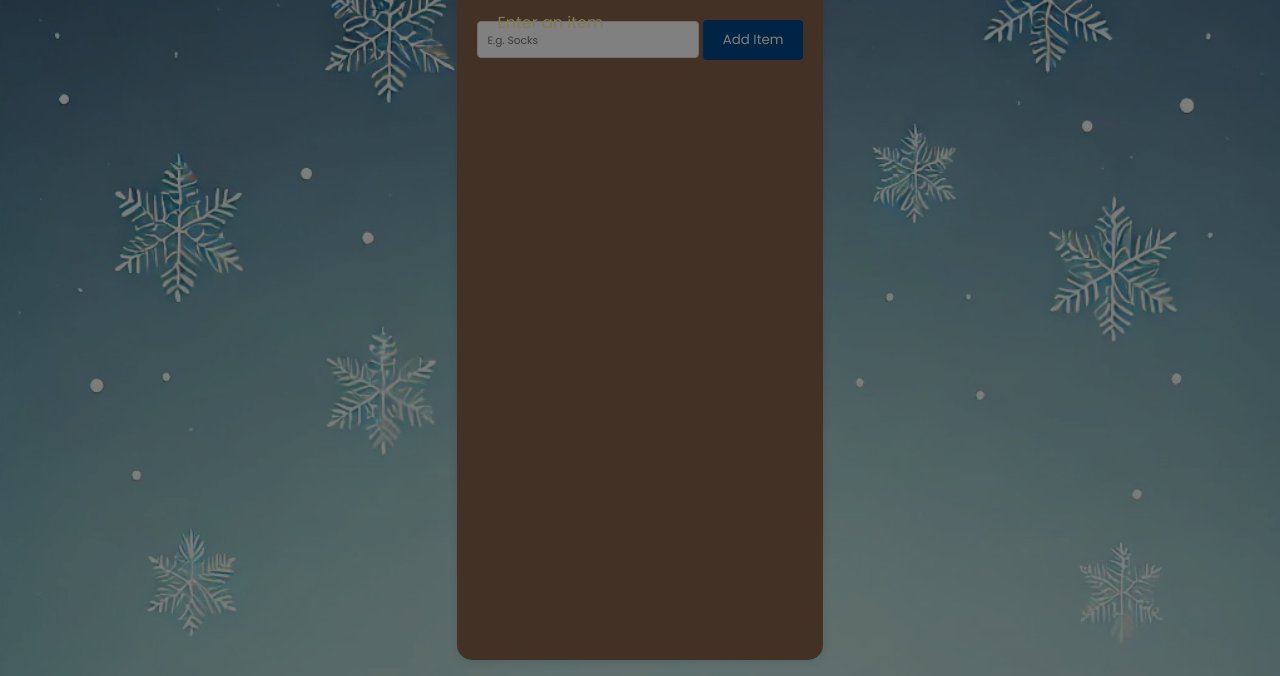
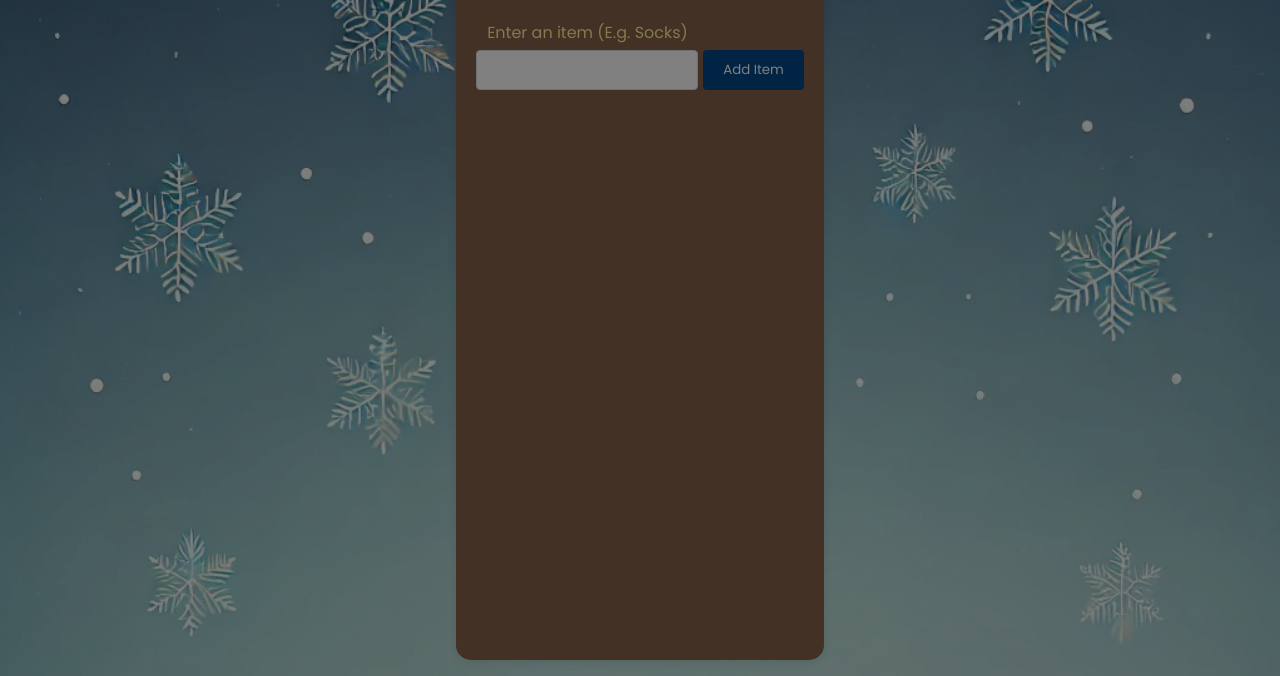
Before and after one commit to new-AF/Coding-Challenges, a website built with Vite: page Javascriptmas 2024 (Scrimba)/Day 1 - Grandpa's Gift List 🎅/index.html in a window 1280 px wide. Shown: the part 124-800 px from the top of the page. Built offline with nearby package versions, Linux system fonts and the light colour scheme; a web font is replaced by a local one.

Commit message:
update grid layout. dark theme

```diff
--- a/Javascriptmas 2024 (Scrimba)/Day 1 - Grandpa's Gift List 🎅/index.css
+++ b/Javascriptmas 2024 (Scrimba)/Day 1 - Grandpa's Gift List 🎅/index.css
@@ -58,8 +58,23 @@ input::placeholder {
 }
 
 .input-group {
-    display: flex;
-    flex-direction: column;
+    display: grid;
+    > label {
+        grid-area: label;
+    }
+
+    > input {
+        grid-area: input;
+    }
+
+    > button {
+        grid-area: button;
+    }
+
+    grid-template-areas:
+        "label ."
+        "input button";
+
     justify-content: center;
     gap: 5px;
     margin-bottom: 20px;
@@ -93,10 +108,7 @@ button:active {
 }
 
 label {
-    position: absolute;
-    top: -10px;
-    left: 10px;
-    align-self: flex-start;
+    justify-self: start;
     margin-left: 1px;
     padding: 0 10px;
     /* border: 1px solid; */
--- a/Javascriptmas 2024 (Scrimba)/Day 1 - Grandpa's Gift List 🎅/index.html
+++ b/Javascriptmas 2024 (Scrimba)/Day 1 - Grandpa's Gift List 🎅/index.html
@@ -17,15 +17,9 @@
         <div class="container">
             <h1>My Christmas List</h1>
             <div class="input-group">
-                <label for="item-input">Enter an item</label>
-                <div>
-                    <input
-                        type="text"
-                        id="item-input"
-                        placeholder="E.g. Socks"
-                    />
-                    <button id="add-item-button">Add Item</button>
-                </div>
+                <label for="item-input">Enter an item (E.g. Socks)</label>
+                <input type="text" id="item-input" />
+                <button id="add-item-button">Add Item</button>
             </div>
             <ul id="shopping-list" aria-live="polite"></ul>
         </div>
--- a/Javascriptmas 2024 (Scrimba)/Day 1 - Grandpa's Gift List 🎅/index.js
+++ b/Javascriptmas 2024 (Scrimba)/Day 1 - Grandpa's Gift List 🎅/index.js
@@ -53,7 +53,7 @@ function checkDuplicate() {
 
     const text = removeWhitespace(itemText);
 
-    if (listArr.includes(text)) return;
+    if (listArr.includes(text) || text === "") return;
 
     listArr.push(text);
     renderList();
```
